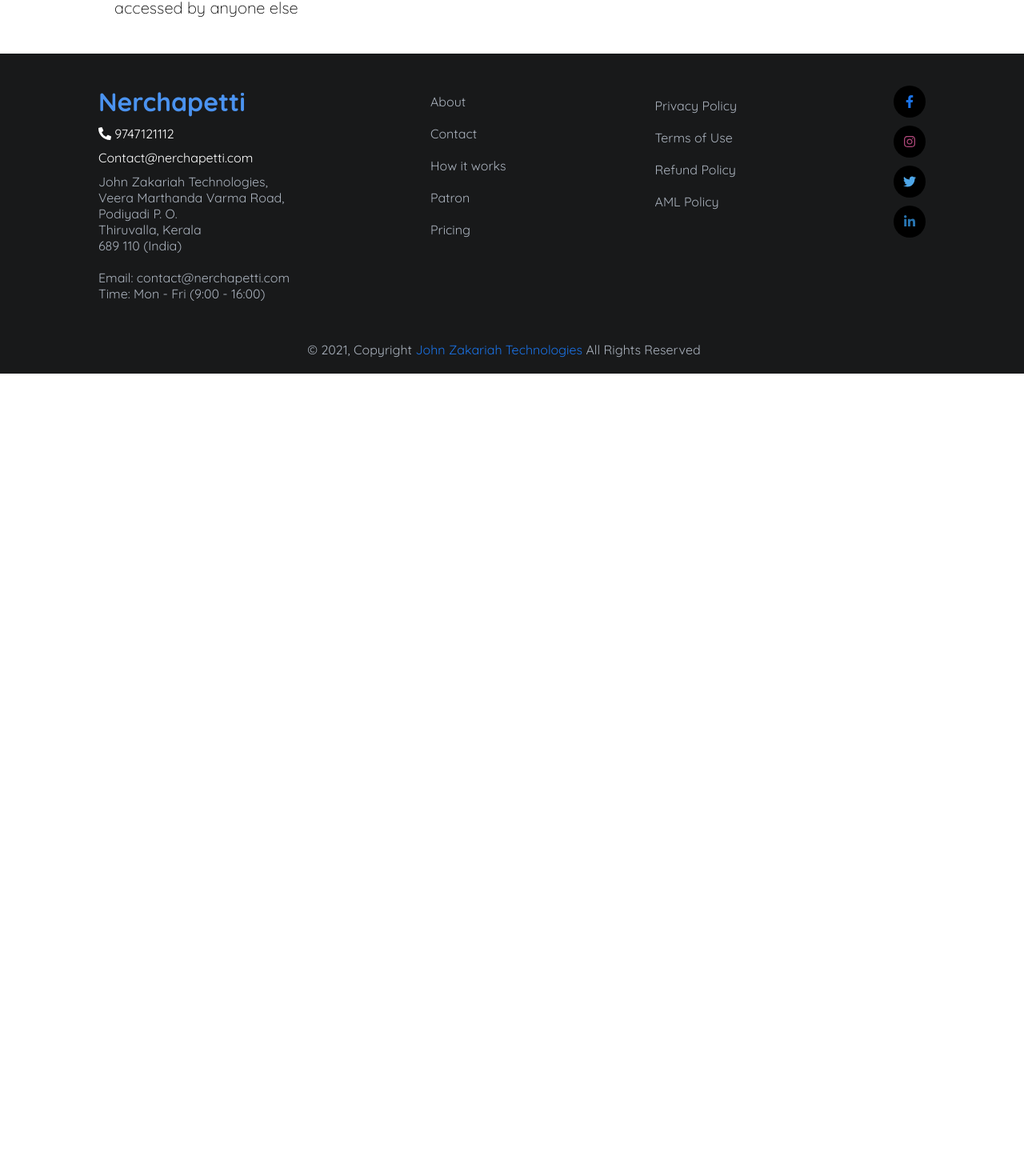
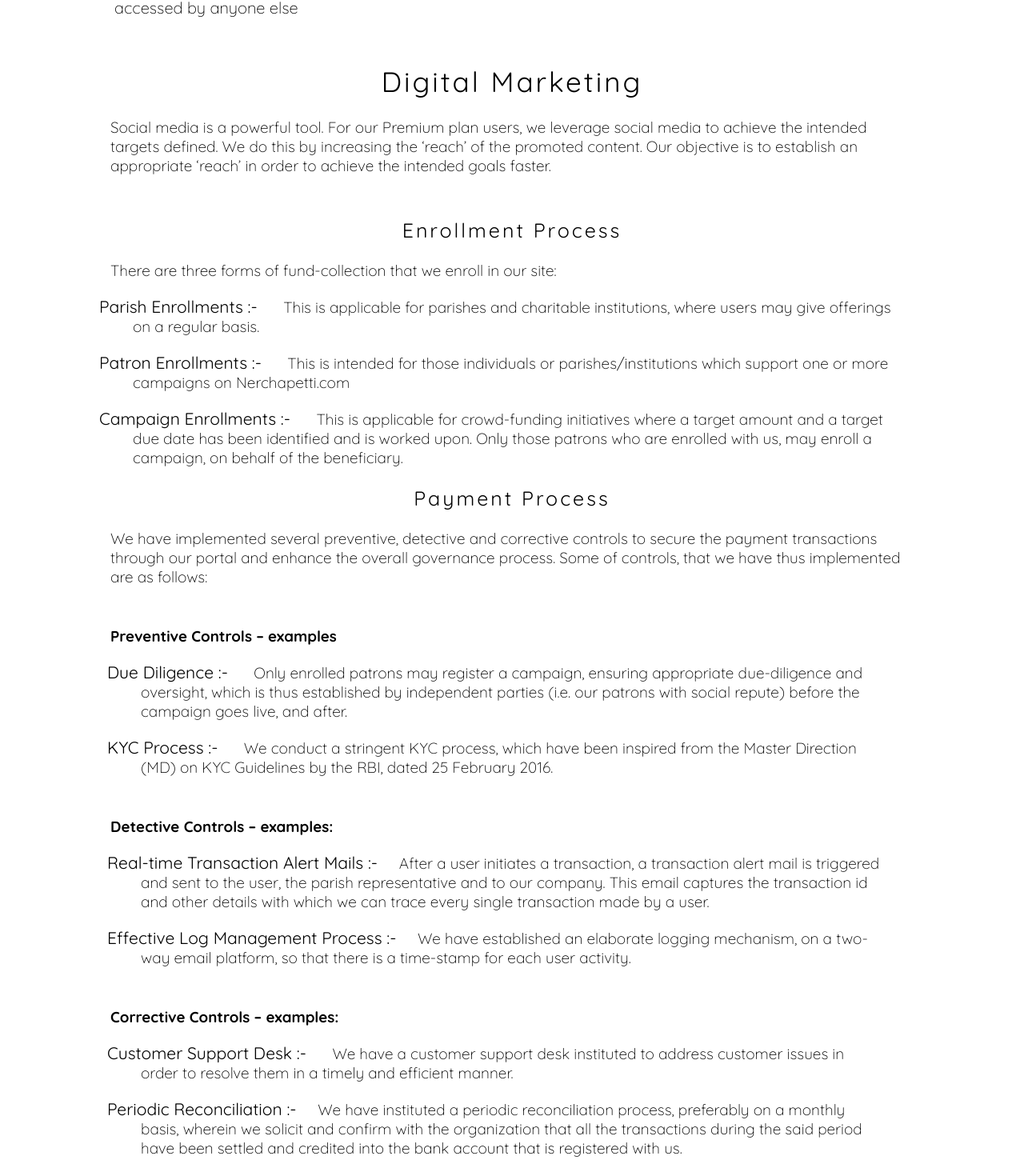
Before and after one commit to Nerchapetti/Develop_Front-End, a React (Create React App) app: page /page/How-it-works in a window 1280 px wide. Shown: the part 2455-3925 px from the top of the page at 80% size. Before the commit the page ends 2922 px from the top, so only its background shows below. Built offline with nearby package versions, Linux system fonts and the light colour scheme; no server answers.

Commit message:
update in about page and hoq it works

```diff
--- a/src/components/AboutPage/about.scss
+++ b/src/components/AboutPage/about.scss
@@ -70,10 +70,12 @@
           width: 70vw;
         }
         img {
+          object-fit: cover;
           padding: 10px;
           margin: auto;
           height: 200px;
           width: 200px;
+          background-size: cover;
           border-radius: 50%;
           -webkit-border-radius: 50%;
           -moz-border-radius: 50%;
--- a/src/components/HowItWorks/HowItWorks.js
+++ b/src/components/HowItWorks/HowItWorks.js
@@ -140,7 +140,9 @@
                 certified by SISA Information Security, as a 'Service Provider'.
                 (Certificate Number: PCI/COC/CPIPL12021; Type of Certification:
                 PCI DSS v3.2.1) [Provide a link to the certificate here -
-                https://www.sisainfosec.com/certificate.php?number=69377469293285406315&type=pcidss]
+                <a href="https://www.sisainfosec.com/certificate.php?number=69377469293285406315&type=pcidss]">
+                  sisainfosec.com
+                </a>
               </p>
               <p>
                 Cashfree is also an ISO/IEC 27001:2013 certified payment company
@@ -180,6 +182,108 @@
                 </p>
               </div>
             </div>
+            <div>
+              <h2>Digital Marketing</h2>
+              <div className="full-paragraph">
+                <p>
+                  Social media is a powerful tool. For our Premium plan users,
+                  we leverage social media to achieve the intended targets
+                  defined. We do this by increasing the ‘reach’ of the promoted
+                  content. Our objective is to establish an appropriate ‘reach’
+                  in order to achieve the intended goals faster.
+                </p>
+              </div>
+            </div>
+            <div>
+              <h2 style={{ fontSize: "25px" }}>Enrollment Process</h2>
+              <div className="full-paragraph">
+                <p>
+                  There are three forms of fund-collection that we enroll in our
+                  site:
+                </p>
+              </div>
+              <div className="subpara">
+                <p>
+                  <span> Parish Enrollments :- &emsp; </span>
+                  This is applicable for parishes and charitable institutions,
+                  where users may give offerings on a regular basis.
+                </p>
+                <p>
+                  <span> Patron Enrollments :- &emsp; </span>
+                  This is intended for those individuals or
+                  parishes/institutions which support one or more campaigns on
+                  Nerchapetti.com
+                </p>
+                <p>
+                  <span> Campaign Enrollments :- &emsp; </span>
+                  This is applicable for crowd-funding initiatives where a
+                  target amount and a target due date has been identified and is
+                  worked upon. Only those patrons who are enrolled with us, may
+                  enroll a campaign, on behalf of the beneficiary.
+                </p>
+              </div>
+              <h2 style={{ fontSize: "25px" }}>Payment Process</h2>
+              <div className="full-paragraph">
+                <p>
+                  We have implemented several preventive, detective and
+                  corrective controls to secure the payment transactions through
+                  our portal and enhance the overall governance process. Some of
+                  controls, that we have thus implemented are as follows:
+                </p>
+                <div className="subpara">
+                  <div>
+                    <h3>Preventive Controls – examples</h3>
+                    <p>
+                      <span>Due Diligence :- &emsp; </span>
+                      Only enrolled patrons may register a campaign, ensuring
+                      appropriate due-diligence and oversight, which is thus
+                      established by independent parties (i.e. our patrons with
+                      social repute) before the campaign goes live, and after.
+                    </p>
+                    <p>
+                      <span> KYC Process :- &emsp; </span>
+                      We conduct a stringent KYC process, which have been
+                      inspired from the Master Direction (MD) on KYC Guidelines
+                      by the RBI, dated 25 February 2016.
+                    </p>
+                  </div>
+                  <div>
+                    <h3>Detective Controls – examples:</h3>
+                    <p>
+                      <span>Real-time Transaction Alert Mails :- &emsp;</span>
+                      After a user initiates a transaction, a transaction alert
+                      mail is triggered and sent to the user, the parish
+                      representative and to our company. This email captures the
+                      transaction id and other details with which we can trace
+                      every single transaction made by a user.
+                    </p>
+                    <p>
+                      <span>Effective Log Management Process :- &emsp;</span>
+                      We have established an elaborate logging mechanism, on a
+                      two-way email platform, so that there is a time-stamp for
+                      each user activity.
+                    </p>
+                  </div>
+                  <div>
+                    <h3>Corrective Controls – examples:</h3>
+                    <p>
+                      <span>Customer Support Desk :- &emsp; </span>
+                      We have a customer support desk instituted to address
+                      customer issues in order to resolve them in a timely and
+                      efficient manner.
+                    </p>
+                    <p>
+                      <span> Periodic Reconciliation :- &emsp;</span>
+                      We have instituted a periodic reconciliation process,
+                      preferably on a monthly basis, wherein we solicit and
+                      confirm with the organization that all the transactions
+                      during the said period have been settled and credited into
+                      the bank account that is registered with us.
+                    </p>
+                  </div>
+                </div>
+              </div>
+            </div>
           </div>
         </div>
       </div>
@@ -189,22 +293,3 @@
 };
 
 export default HowItWorks;
-
-// What about Security?
-
-// Yes, this is secure. Your online payments are safe and secure with Nerchapetti.com
-
-// We have considered the PCI-DSS (Payment Card Industry - Data Security Standards) requirements for merchants while designing and building nerchapetti.com. The PCI Standards Council (SSC) is responsible for the development of the standards for PCI compliance. Its purpose is to help secure and protect the entire payment card ecosystem. These standards apply for merchants, service providers processing credit/debit card payment transactions. Payment Card Industry (PCI) compliance was suggested by our payment gateway provider to help ensure the security of credit card transactions on the website.
-
-// As part of this process, we ensure that the data is encrypted during transmission and while at rest, that the access to systems are process-driven, and monitored using audit logs, we restrict access to data on a need-to-know basis, unique ids are assigned to each person with computer access, in order to ensure accountability for their actions, etc are some of the controls that we ensure as part of the PCI-DSS compliance guidelines.
-
-// We use Cashfree Payments India Ltd., as our Payment Gateway partner, which is a company registered in Bangalore. All our transactions are currently processed through Cashfree, and Cashfree is a full-stack payments solution. It helps Indian businesses accept and send money and is used by 50,000+ businesses for vendor payouts, wage payouts, bulk refunds, etc. Cashfree offers the highest number of payment modes in India via a single integration -- including Pay Later, Paytm, Cardless EMI, and even recurring subscription payments.
-
-// Cashfree is a PCI-DSS v3.2.1 certified company which means we adhere to the regulations of the PCI and maintain a secure environment for credit card transactions.  has been PCI-DSS certified by SISA Information Security, as a 'Service Provider'. (Certificate Number: PCI/COC/CPIPL12021; Type of Certification: PCI DSS v3.2.1) [Provide a link to the certificate here - https://www.sisainfosec.com/certificate.php?number=69377469293285406315&type=pcidss]
-
-// Cashfree is also an ISO/IEC 27001:2013 certified payment company which means the company has implemented all the procedures and processes recommended by the Information Security Management System (ISMS) policy. Cashfree is compliant with all the requirements for establishing, implementing, maintaining, and continually improving an information security management system (ISMS) – the aim of which is to help companies make the information assets they hold much more secure.
-// While we at Nerchapetti ensure your data is secure with us, here are some simple to-dos that are recommended to be followed you to ensure maximum security:
-
-// Do not share your personal bank details like card number, CVV, PIN, and OTP via any mode of communication like calls, texts, or emails
-// Cashfree will never ask you for any of the above-mentioned information
-// Please make sure your accounts are secured with strong passwords. Do not write them down that can be accessed by anyone else
--- a/src/components/HowItWorks/howitworks.scss
+++ b/src/components/HowItWorks/howitworks.scss
@@ -43,12 +43,16 @@
       @media (max-width: 760px) {
         grid-template-columns: 1fr;
       }
+
       p {
         height: auto;
         width: 40vw;
         font-size: 19px;
         font-weight: 200;
         padding: 10px;
+        a {
+          color: blue;
+        }
         @media (max-width: 770px) {
           width: auto;
         }
@@ -57,6 +61,7 @@
     .full-paragraph {
       width: 80vw;
       margin: auto;
+      // background-color: red;
       @media (max-width: 824px) {
         width: 90vw;
       }
@@ -74,5 +79,30 @@
         }
       }
     }
+    .subpara {
+      width: 80vw;
+      margin: auto;
+      // background-color: orange;
+      @media (max-width: 824px){
+        width: 90vw;
+      }
+      h3{
+        padding: 10px 0;
+      }
+      p{
+        font-size: 19px;
+        font-weight: 200;
+        padding: 10px 0;
+        margin: 0px 2.0em;
+        span{
+          font-size: 21px;
+          font-weight: 400;
+          margin: 0 0 0 -2em;
+          @media (max-width: 824px){
+           margin: 0 0 0 -1em;
+          }
+        }
+      }
+    }
   }
 }
```
Also changed, not shown: src/components/AboutPage/About.js (+6 -3 lines).
